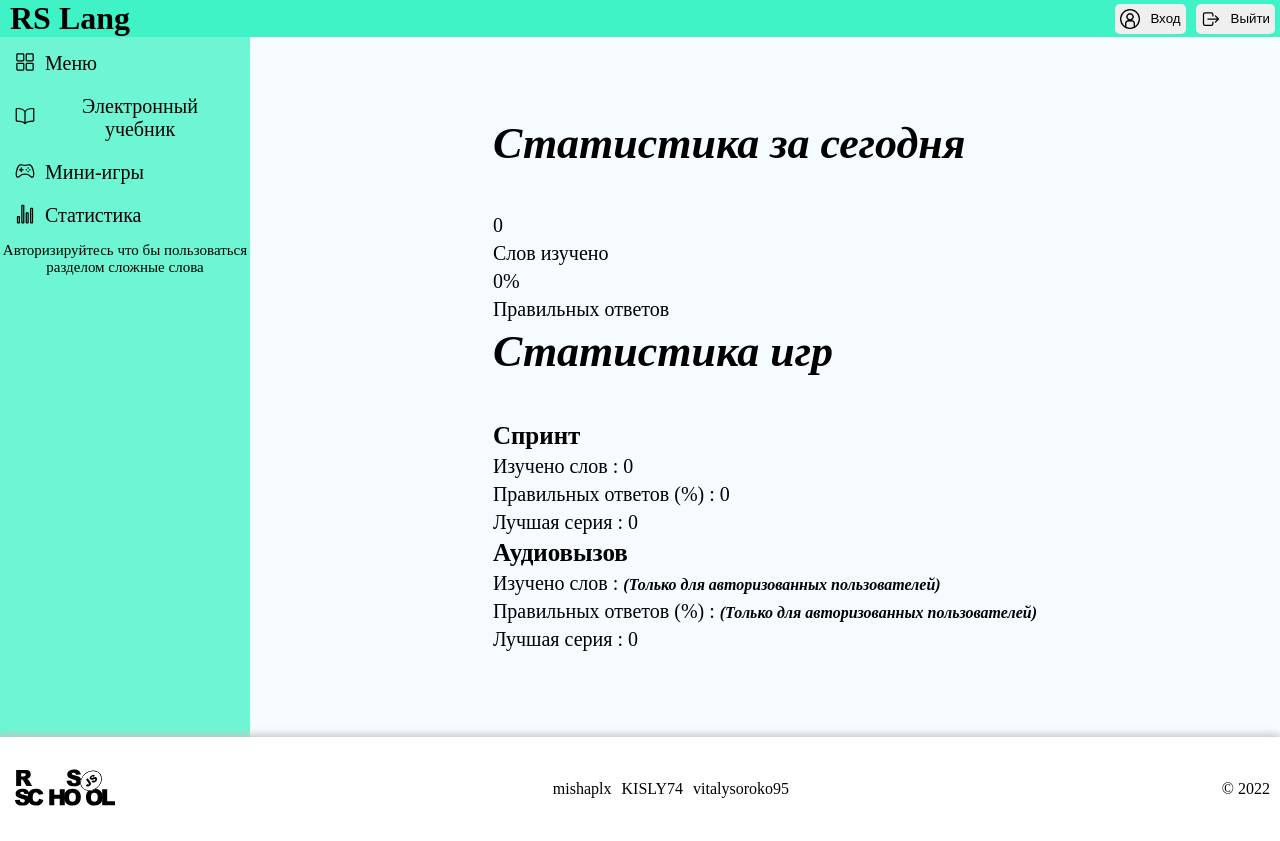
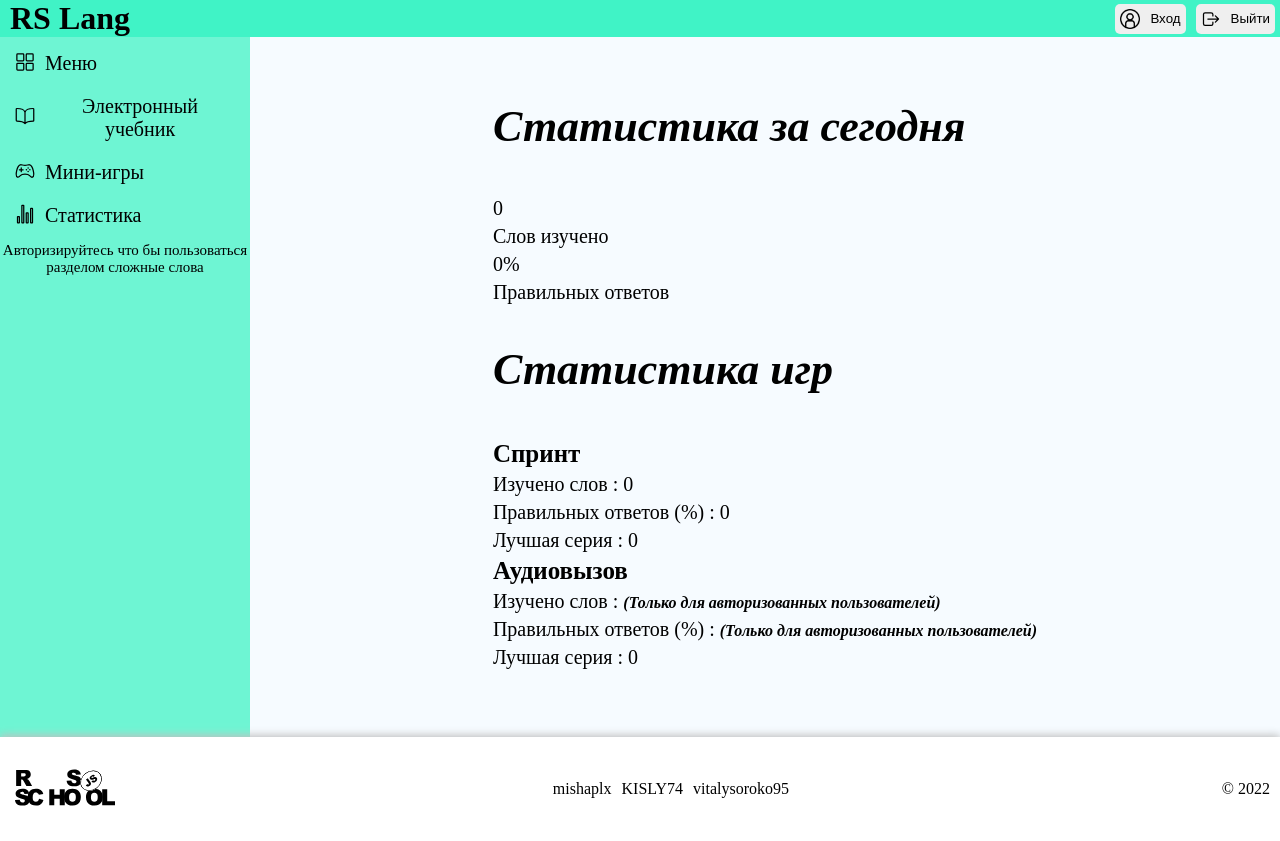
Before and after one commit to mishaplx/RS-Lang-App, a React (Create React App) app: page /RS-Lang-App/statistics in a window 1280 px wide. Built offline with nearby package versions, Linux system fonts and the light colour scheme; no server answers; a web font is replaced by a local one.

Commit message:
fix: add margin

```diff
--- a/src/component/Statistics/Statistics.css
+++ b/src/component/Statistics/Statistics.css
@@ -3,3 +3,7 @@
   font-weight: bold;
   font-style: italic;
 }
+
+.games-statistics {
+  margin-top: 40px;
+}
```
